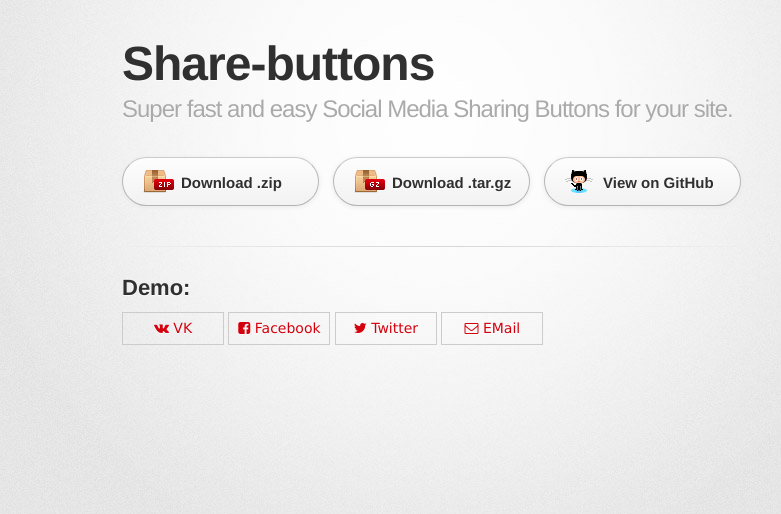
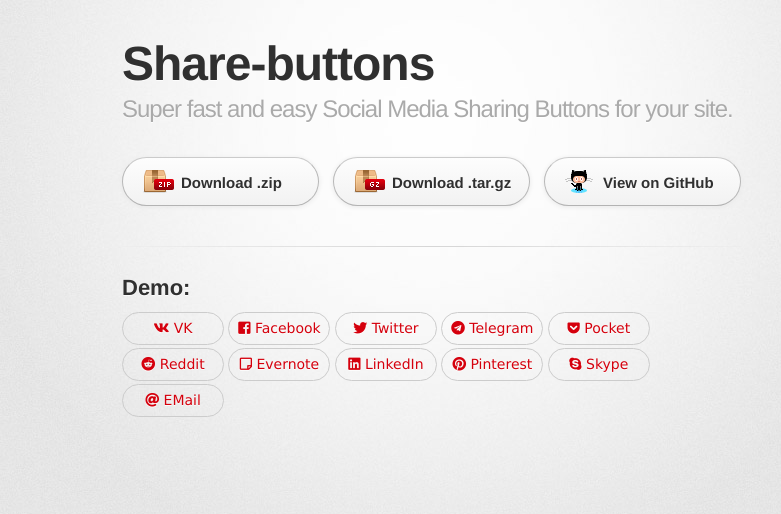
Before and after one commit to wcoder/share-buttons, a plain HTML site: page index.html in a window 1280 px wide. Shown: the whole page, without its empty margins (208-989 px from the left). Drawn offline with Linux system fonts and the light colour scheme; a web font is replaced by a local one.

Commit message:
Update (v1.2.0)

```diff
--- a/index.html
+++ b/index.html
@@ -7,13 +7,15 @@
     <link rel="stylesheet" type="text/css" href="stylesheets/stylesheet.css" media="screen">
     <link rel="stylesheet" type="text/css" href="stylesheets/github-dark.css" media="screen">
     <link rel="stylesheet" type="text/css" href="stylesheets/print.css" media="print">
-	<link rel="stylesheet" href="https://maxcdn.bootstrapcdn.com/font-awesome/4.5.0/css/font-awesome.min.css">
+    <link rel="stylesheet" href="https://use.fontawesome.com/releases/v5.0.13/css/all.css" integrity="sha384-DNOHZ68U8hZfKXOrtjWvjxusGo9WQnrNx2sqG0tfsghAvtVlRW3tvkXWZh58N9jp" crossorigin="anonymous">
 	<style>
 		.share-btn > a {
 			display: inline-block;
 			border: 1px solid #ccc;
+			border-radius: 20px;
 			padding: 5px;
 			font-size: 14px;
+			margin-bottom: 3px;
 			font-family: Verdana, Arial;
 			width: 90px;
 			text-align: center;
@@ -46,11 +48,18 @@
         <hr>
 	<h2>Demo:</h2>
 
-	<div class="share-btn">
-		<a class="btn-vk" data-id="vk"><i class="fa fa-vk"></i> VK</a>
-		<a class="btn-facebook" data-id="fb"><i class="fa fa-facebook-square"></i> Facebook</a>
-		<a class="btn-twitter" data-id="tw"><i class="fa fa-twitter"></i> Twitter</a>
-		<a class="btn-mail" data-id="mail"><i class="fa fa-envelope-o"></i> EMail</a>
+	<div class="share-btn" data-url="https://github.com/wcoder/share-buttons">
+		<a class="btn-vk" data-id="vk"><i class="fab fa-vk"></i> VK</a>
+		<a class="btn-facebook" data-id="fb"><i class="fab fa-facebook-square"></i> Facebook</a>
+		<a class="btn-twitter" data-id="tw"><i class="fab fa-twitter"></i> Twitter</a>
+		<a class="btn-telegram" data-id="tg"><i class="fab fa-telegram"></i> Telegram</a>
+		<a class="btn-pocket" data-id="pk"><i class="fab fa-get-pocket"></i> Pocket</a>
+		<a class="btn-reddit" data-id="re"><i class="fab fa-reddit"></i> Reddit</a>
+		<a class="btn-evernote" data-id="ev"><i class="far fa-sticky-note"></i> Evernote</a>
+		<a class="btn-linkedin" data-id="in"><i class="fab fa-linkedin"></i> LinkedIn</a>
+		<a class="btn-pinterest" data-id="pi"><i class="fab fa-pinterest"></i> Pinterest</a>
+		<a class="btn-skype" data-id="sk"><i class="fab fa-skype"></i> Skype</a>
+		<a class="btn-mail" data-id="mail"><i class="fas fa-at"></i> EMail</a>
 	</div>
 
       </div>
```
Also changed, not shown: share-buttons.min.js (+1 -1 lines).
